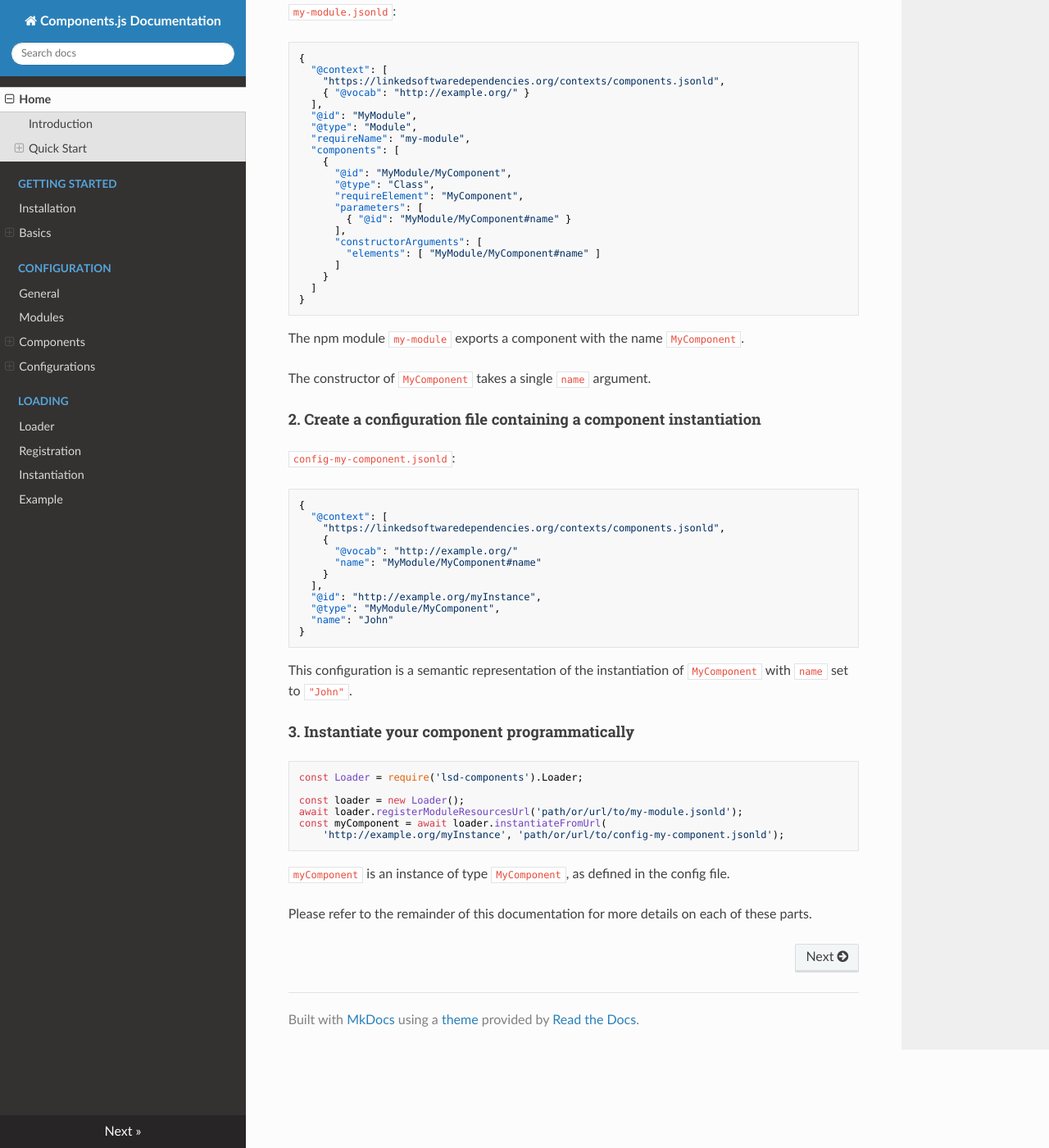
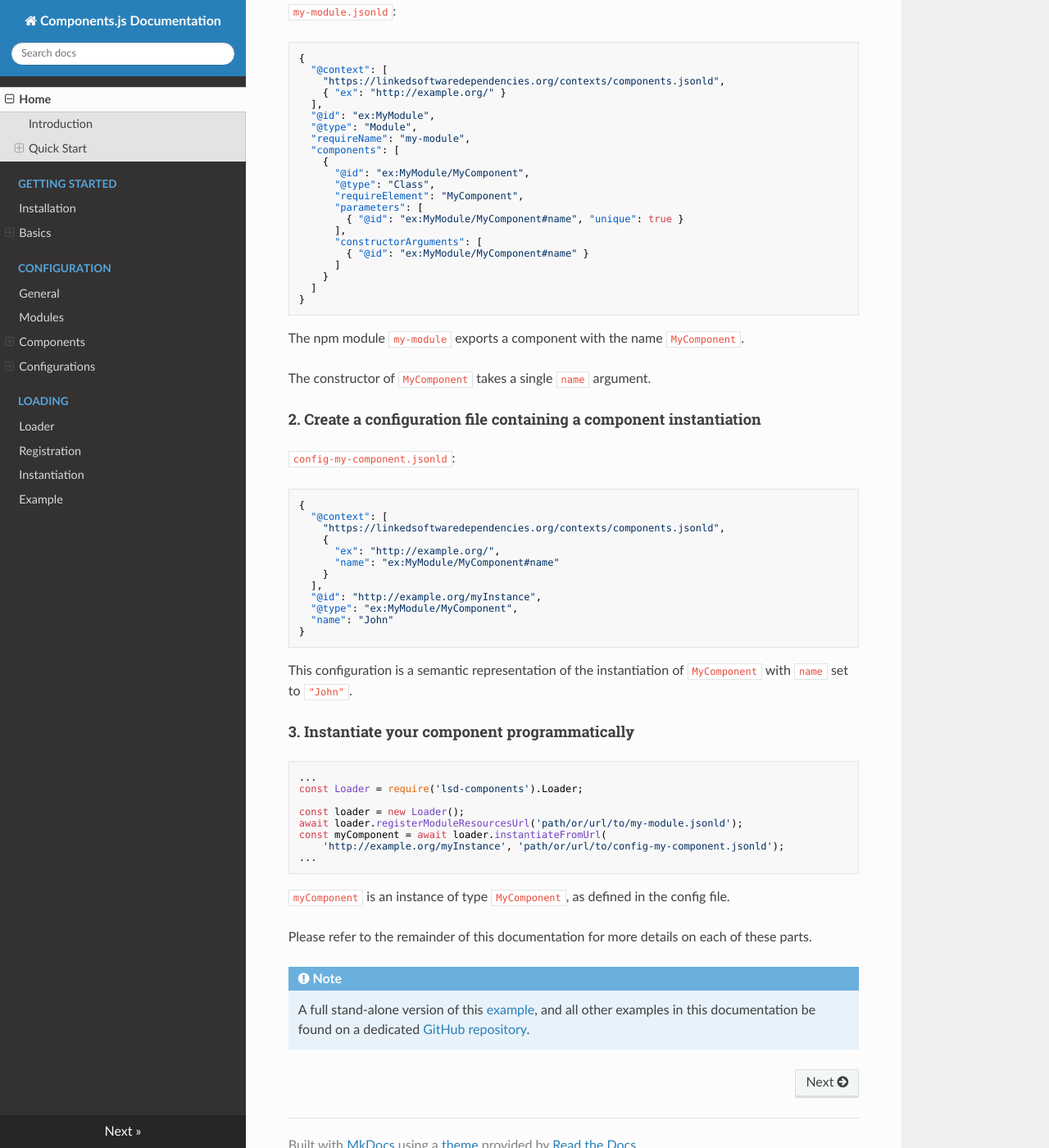
Before and after one commit to LinkedSoftwareDependencies/Documentation-Components.js, an MkDocs documentation site: the page built from docs/index.md, in a window 1280 px wide and 1400 px high, scrolled down 955 px. Shown: the whole window at 82% size. Built offline with MkDocs 1.6.1, drawn with Linux system fonts in a browser that asks for light colours; nearby versions of some CDN libraries; old or Windows-style settings are respelled for this version of MkDocs.

Commit message:
Fix quick start example

````diff
--- a/docs/index.md
+++ b/docs/index.md
@@ -34,21 +34,21 @@ $ [sudo] npm install lsd-components
 {
   "@context": [
     "https://linkedsoftwaredependencies.org/contexts/components.jsonld",
-    { "@vocab": "http://example.org/" }
+    { "ex": "http://example.org/" }
   ],
-  "@id": "MyModule",
+  "@id": "ex:MyModule",
   "@type": "Module",
   "requireName": "my-module",
   "components": [
     {
-      "@id": "MyModule/MyComponent",
+      "@id": "ex:MyModule/MyComponent",
       "@type": "Class",
       "requireElement": "MyComponent",
       "parameters": [
-        { "@id": "MyModule/MyComponent#name" }
+        { "@id": "ex:MyModule/MyComponent#name", "unique": true }
       ],
       "constructorArguments": [
-        "elements": [ "MyModule/MyComponent#name" ]
+        { "@id": "ex:MyModule/MyComponent#name" }
       ]
     }
   ]
@@ -67,12 +67,12 @@ The constructor of `MyComponent` takes a single `name` argument.
   "@context": [
     "https://linkedsoftwaredependencies.org/contexts/components.jsonld",
     {
-      "@vocab": "http://example.org/"
-      "name": "MyModule/MyComponent#name"
+      "ex": "http://example.org/",
+      "name": "ex:MyModule/MyComponent#name"
     }
   ],
   "@id": "http://example.org/myInstance",
-  "@type": "MyModule/MyComponent",
+  "@type": "ex:MyModule/MyComponent",
   "name": "John"
 }
 ```
@@ -82,17 +82,23 @@ This configuration is a semantic representation of the instantiation of `MyCompo
 #### 3. Instantiate your component programmatically
 
 ```javascript
+...
 const Loader = require('lsd-components').Loader;
 
 const loader = new Loader();
 await loader.registerModuleResourcesUrl('path/or/url/to/my-module.jsonld');
 const myComponent = await loader.instantiateFromUrl(
     'http://example.org/myInstance', 'path/or/url/to/config-my-component.jsonld');
+...
 ```
 
 `myComponent` is an instance of type `MyComponent`, as defined in the config file.
 
 Please refer to the remainder of this documentation for more details on each of these parts.
+
+!!! note
+    A full stand-alone version of this [example](https://github.com/LinkedSoftwareDependencies/Examples-Components.js/tree/master/documentation/home/quick_start),
+    and all other examples in this documentation be found on a dedicated [GitHub repository](https://github.com/LinkedSoftwareDependencies/Examples-Components.js).
 
 [Components.js]: https://github.com/LinkedSoftwareDependencies/Components.js
 [GitHub]: https://github.com/LinkedSoftwareDependencies/Documentation-Components.js
````
